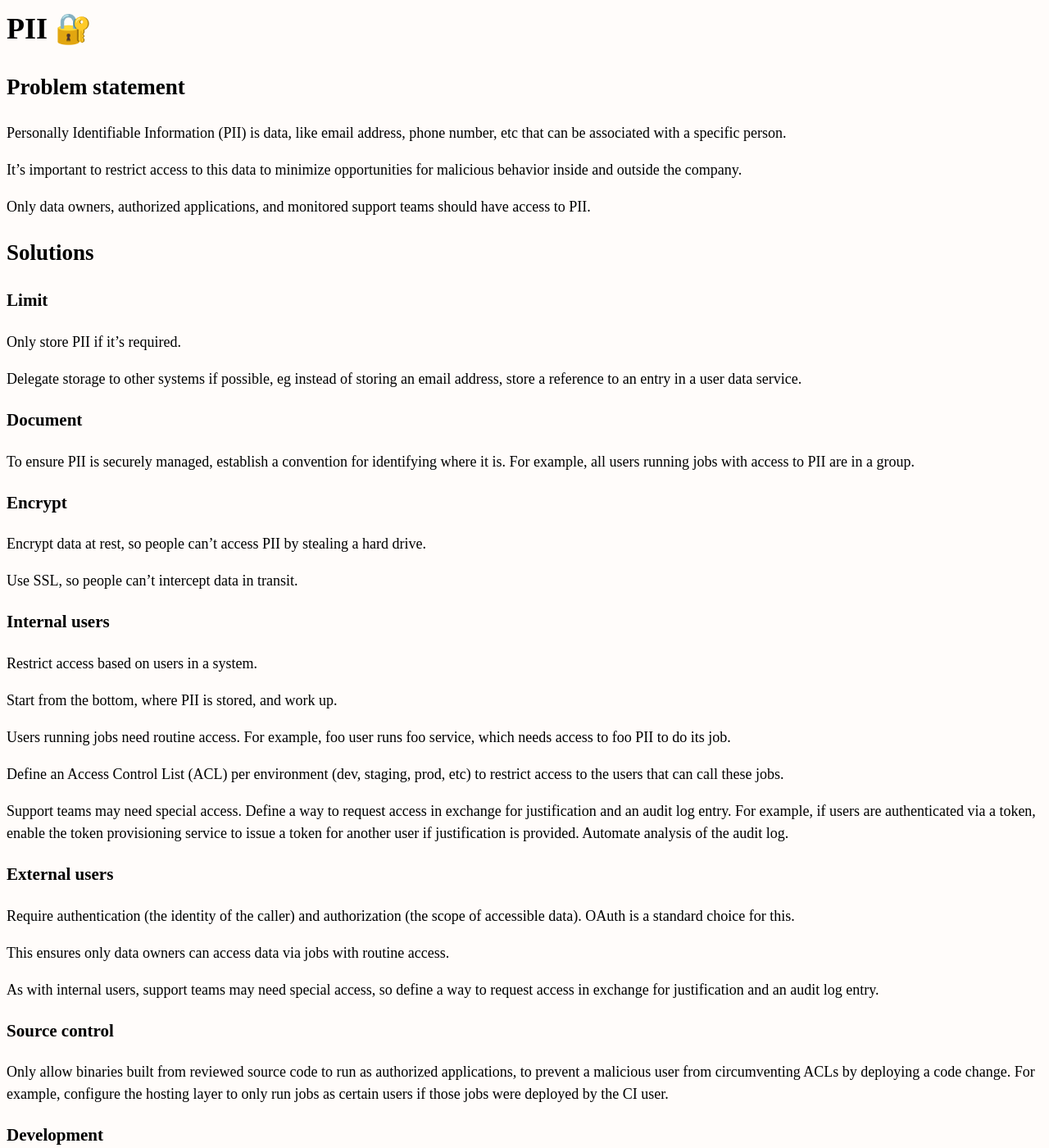
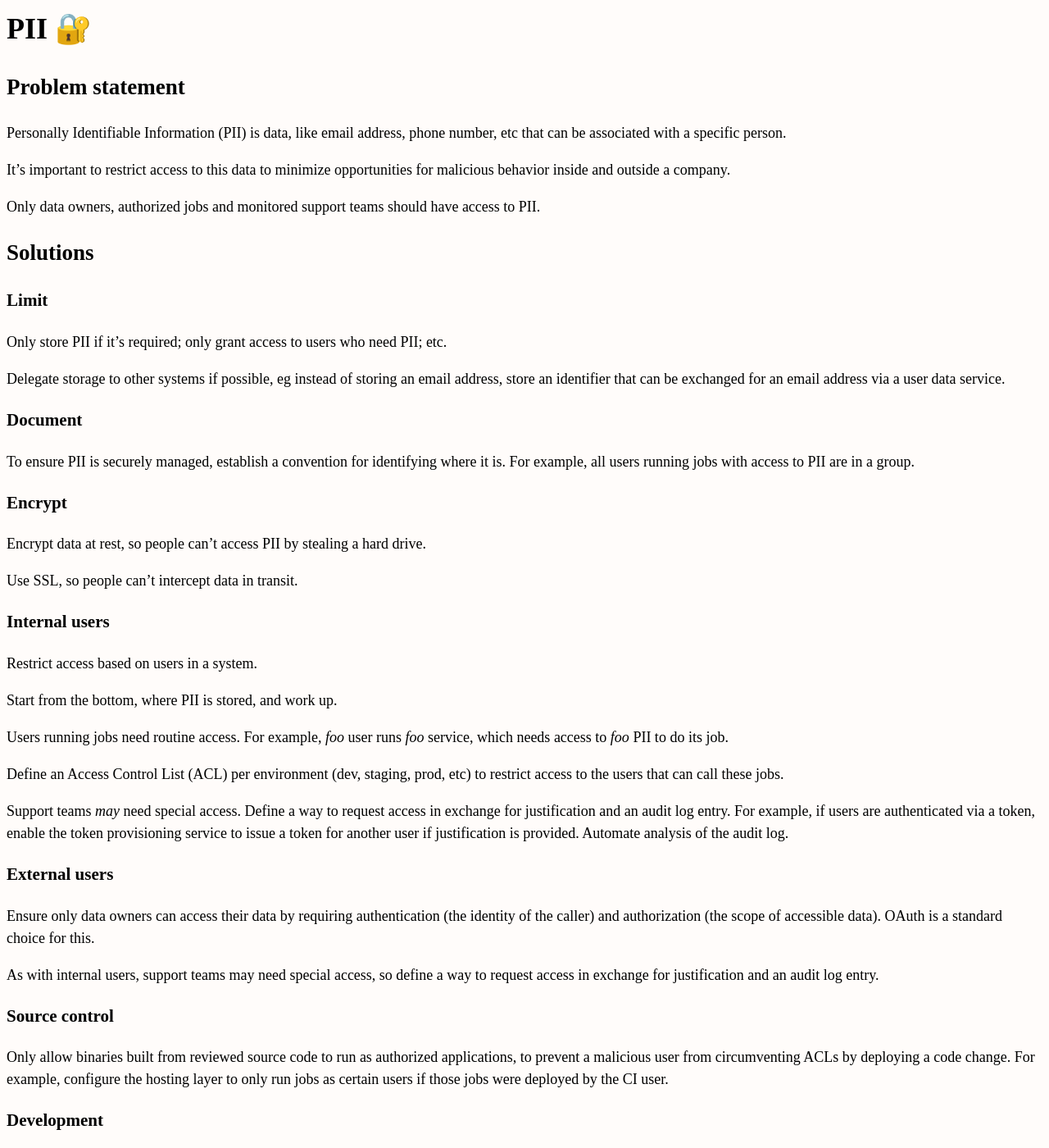
Before and after one commit to erikeldridge/erikeldridge.github.com, a Jekyll site: the page built from _posts/2018-08-25-pii.md, in a window 1280 px wide and 1400 px high. Shown: the whole window at 82% size. Built offline with Jekyll 4.4.1, drawn with Linux system fonts in a browser that asks for light colours; nearby versions of some CDN libraries; some of the changed text lies outside the part shown.

Commit message:
Update from Forestry.io - Updated pii.md

```diff
--- a/_posts/2018-08-25-pii.md
+++ b/_posts/2018-08-25-pii.md
@@ -11,17 +11,17 @@ tags:
 
 Personally Identifiable Information (PII) is data, like email address, phone number, etc that can be associated with a specific person.
 
-It's important to restrict access to this data to minimize opportunities for malicious behavior inside and outside the company.
+It's important to restrict access to this data to minimize opportunities for malicious behavior inside and outside a company.
 
-Only data owners, authorized applications, and monitored support teams should have access to PII.
+Only data owners, authorized jobs and monitored support teams should have access to PII.
 
 ## Solutions
 
 ### Limit
 
-Only store PII if it's required.
+Only store PII if it's required; only grant access to users who need PII; etc.
 
-Delegate storage to other systems if possible, eg instead of storing an email address, store a reference to an entry in a user data service.
+Delegate storage to other systems if possible, eg instead of storing an email address, store an identifier that can be exchanged for an email address via a user data service.
 
 ### Document
 
@@ -39,17 +39,15 @@ Restrict access based on users in a system.
 
 Start from the bottom, where PII is stored, and work up.
 
-Users running jobs need routine access. For example, foo user runs foo service, which needs access to foo PII to do its job.
+Users running jobs need routine access. For example, _foo_ user runs _foo_ service, which needs access to _foo_ PII to do its job.
 
 Define an Access Control List (ACL) per environment (dev, staging, prod, etc) to restrict access to the users that can call these jobs.
 
-Support teams may need special access. Define a way to request access in exchange for justification and an audit log entry. For example, if users are authenticated via a token, enable the token provisioning service to issue a token for another user if justification is provided. Automate analysis of the audit log.
+Support teams _may_ need special access. Define a way to request access in exchange for justification and an audit log entry. For example, if users are authenticated via a token, enable the token provisioning service to issue a token for another user if justification is provided. Automate analysis of the audit log.
 
 ### External users
 
-Require authentication (the identity of the caller) and authorization (the scope of accessible data). OAuth is a standard choice for this.
-
-This ensures only data owners can access data via jobs with routine access.
+Ensure only data owners can access their data by requiring authentication (the identity of the caller) and authorization (the scope of accessible data). OAuth is a standard choice for this.
 
 As with internal users, support teams may need special access, so define a way to request access in exchange for justification and an audit log entry.
 
@@ -59,7 +57,7 @@ Only allow binaries built from reviewed source code to run as authorized applica
 
 ### Development
 
-Avoid dependencies on PII for development. Only data owners, authorized applications and support teams should have access to PII.
+Avoid dependencies on PII for development. Only data owners, authorized jobs and support teams should have access to PII.
 
 Ensure applications can mock all dependencies (eg [hermetic testing](https://www.google.com/search?q=hermetic+testing "Google search for hermetic testing")) for local development and tests.
 
```
